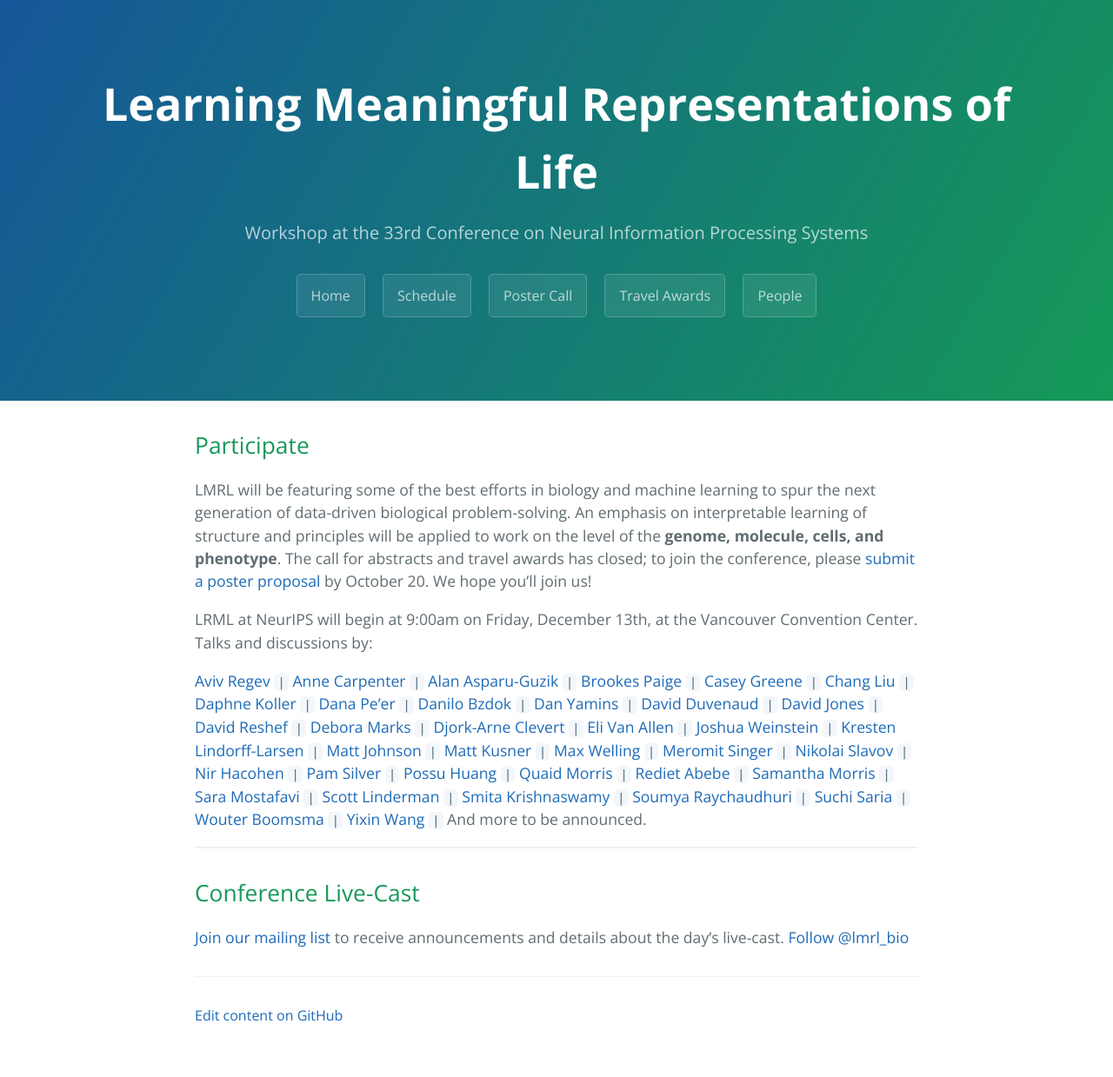
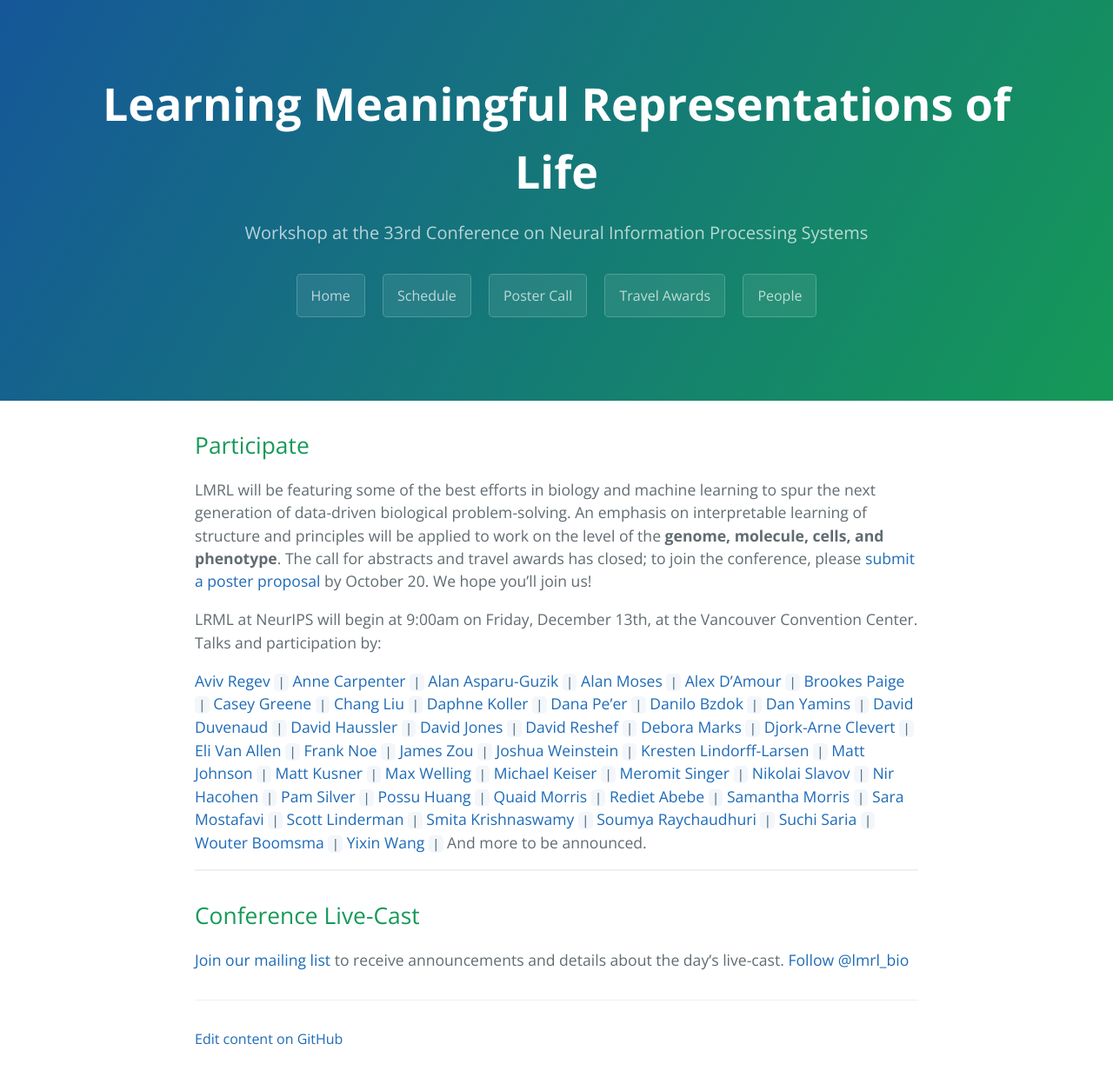
Before and after one commit to lmrl-bio/lmrl-bio.github.io, a Jekyll site: the page built from index.md, in a window 1280 px wide. Shown: the whole page at 87% size. Built offline with Jekyll 4.4.1, drawn with Linux system fonts in a browser that asks for light colours; comment, search, counter and statistics services are not loaded; our own code applies the rules of GitHub Pages for plain Markdown files; before the commit the page ends 1212 px from its top, so only the background shows below that.

Commit message:
Update index.md

```diff
--- a/index.md
+++ b/index.md
@@ -6,11 +6,13 @@ layout: default
 
 LMRL will be featuring some of the best efforts in biology and machine learning to spur the next generation of data-driven biological problem-solving. An emphasis on interpretable learning of structure and principles will be applied to work on the level of the **genome, molecule, cells, and phenotype**. The call for abstracts and travel awards has closed; to join the conference, please  [submit a poster proposal](https://lmrl-bio.github.io/call) by October 20. We hope you'll join us!
 
-LRML at NeurIPS will begin at 9:00am on Friday, December 13th, at the Vancouver Convention Center. Talks and discussions by:
+LRML at NeurIPS will begin at 9:00am on Friday, December 13th, at the Vancouver Convention Center. Talks and participation by:
 
 [Aviv Regev](https://www.broadinstitute.org/regev-lab) `|`
 [Anne Carpenter](https://personal.broadinstitute.org/anne/) `|`
 [Alan Asparu-Guzik](https://matter.toronto.edu/) `|`
+[Alan Moses](http://www.moseslab.csb.utoronto.ca/) `|`
+[Alex D'Amour](https://www.alexdamour.com/) `|`
 [Brookes Paige](http://www.robots.ox.ac.uk/~brooks/) `|`
 [Casey Greene](http://www.greenelab.com/) `|`
 [Chang Liu](https://liulab.com/ccl/) `|`
@@ -19,16 +21,20 @@ LRML at NeurIPS will begin at 9:00am on Friday, December 13th, at the Vancouver
 [Danilo Bzdok](https://danilobzdok.de/) `|`
 [Dan Yamins](https://neuroailab.stanford.edu/) `|`
 [David Duvenaud](http://www.cs.toronto.edu/~duvenaud/) `|`
+[David Haussler](https://hausslergenomics.ucsc.edu/) `|`
 [David Jones](http://www0.cs.ucl.ac.uk/staff/D.Jones/) `|`
 [David Reshef](http://web.mit.edu/dnreshef/www/) `|`
 [Debora Marks](https://marks.hms.harvard.edu/) `|`
 [Djork-Arne Clevert](https://www.bioinf.jku.at/people/clevert/) `|`
 [Eli Van Allen](https://vanallenlab.dana-farber.org/) `|`
+[Frank Noe](http://www.mi.fu-berlin.de/en/math/groups/comp-mol-bio/) `|`
+[James Zou](https://sites.google.com/site/jamesyzou/) `|`
 [Joshua Weinstein](https://wlab.bio/) `|`
 [Kresten Lindorff-Larsen](https://www1.bio.ku.dk/english/research/bms/research/sbinlab/groups/kll/) `|`
 [Matt Johnson](https://people.csail.mit.edu/mattjj/) `|`
 [Matt Kusner](http://mkusner.github.io/) `|`
 [Max Welling](https://staff.fnwi.uva.nl/m.welling/) `|`
+[Michael Keiser](https://www.keiserlab.org/) `|`
 [Meromit Singer](https://www.singerlab.website/) `|`
 [Nikolai Slavov](https://coe.northeastern.edu/people/slavov-nikolai/) `|`
 [Nir Hacohen](https://www.massgeneral.org/cancerresearch/research/researchlab.aspx?id=1644) `|`
```
